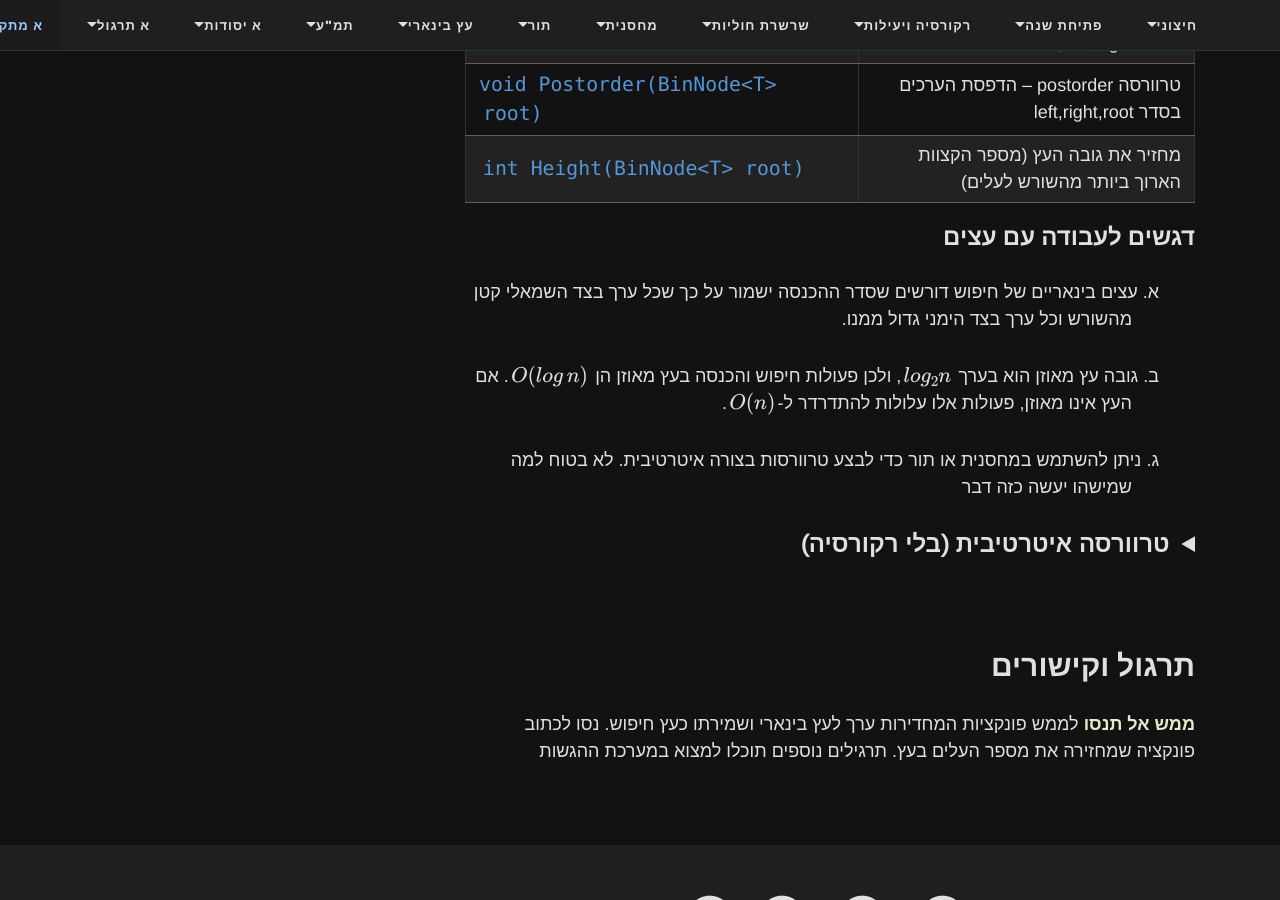
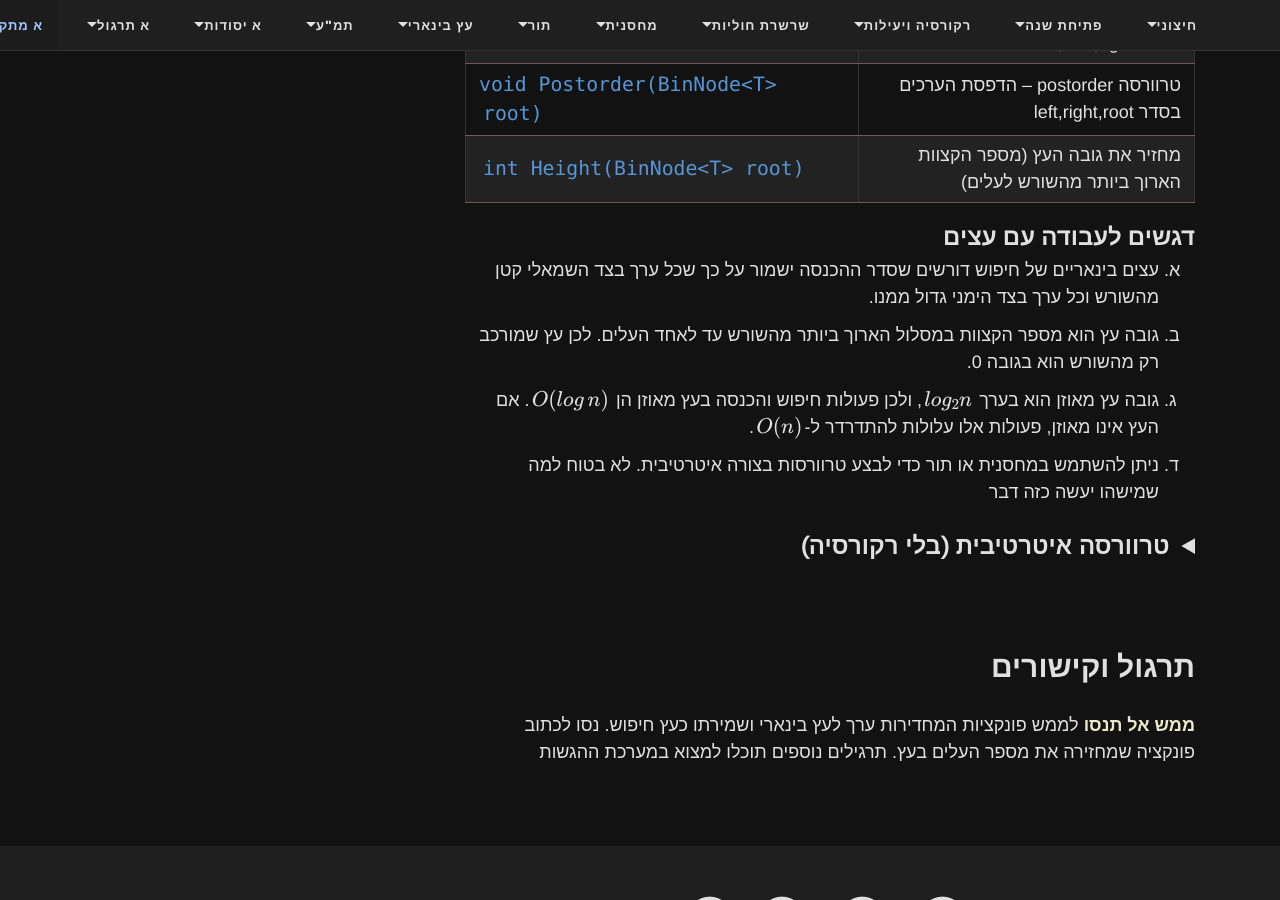
Before and after one commit to 3strategy/BeautifulMivney, a Jekyll site: the page built from mivney/6binnode/Chapter6.md, in a window 1280 px wide and 900 px high, scrolled down 2843 px. Built offline with Jekyll 4.4.1, drawn with Linux system fonts in a browser that asks for light colours; formulas are drawn with MathJax 3; comment, search, counter and statistics services are not loaded.

Commit message:
update regarding גובה עץ in chapter 6

```diff
--- a/mivney/6binnode/Chapter6.md
+++ b/mivney/6binnode/Chapter6.md
@@ -191,14 +191,11 @@ graph TD
 
 ### דגשים לעבודה עם עצים
 
-{: .subq}
-א. עצים בינאריים של חיפוש דורשים שסדר ההכנסה ישמור על כך שכל ערך בצד השמאלי קטן מהשורש וכל ערך בצד הימני גדול ממנו.
-
-{: .subq}
-ב. גובה עץ מאוזן הוא בערך $$log_2n$$, ולכן פעולות חיפוש והכנסה בעץ מאוזן הן $$O(log n)$$. אם העץ אינו מאוזן, פעולות אלו עלולות להתדרדר ל‑$$O(n)$$.
-
-{: .subq}
-ג. ניתן להשתמש במחסנית או תור כדי לבצע טרוורסות בצורה איטרטיבית.  לא בטוח למה שמישהו יעשה כזה דבר
+{: .alefbet}
+1. עצים בינאריים של חיפוש דורשים שסדר ההכנסה ישמור על כך שכל ערך בצד השמאלי קטן מהשורש וכל ערך בצד הימני גדול ממנו.
+2. גובה עץ הוא מספר הקצוות במסלול הארוך ביותר מהשורש עד לאחד העלים. לכן עץ שמורכב רק מהשורש הוא בגובה 0.
+3. גובה עץ מאוזן הוא בערך $$log_2n$$, ולכן פעולות חיפוש והכנסה בעץ מאוזן הן $$O(log n)$$. אם העץ אינו מאוזן, פעולות אלו עלולות להתדרדר ל‑$$O(n)$$.
+4. ניתן להשתמש במחסנית או תור כדי לבצע טרוורסות בצורה איטרטיבית. לא בטוח למה שמישהו יעשה כזה דבר
 
 <details markdown="1">
 <summary>טרוורסה איטרטיבית (בלי רקורסיה)</summary>
```
Also changed, not shown: AGENTS.md (+10 -0 lines).
